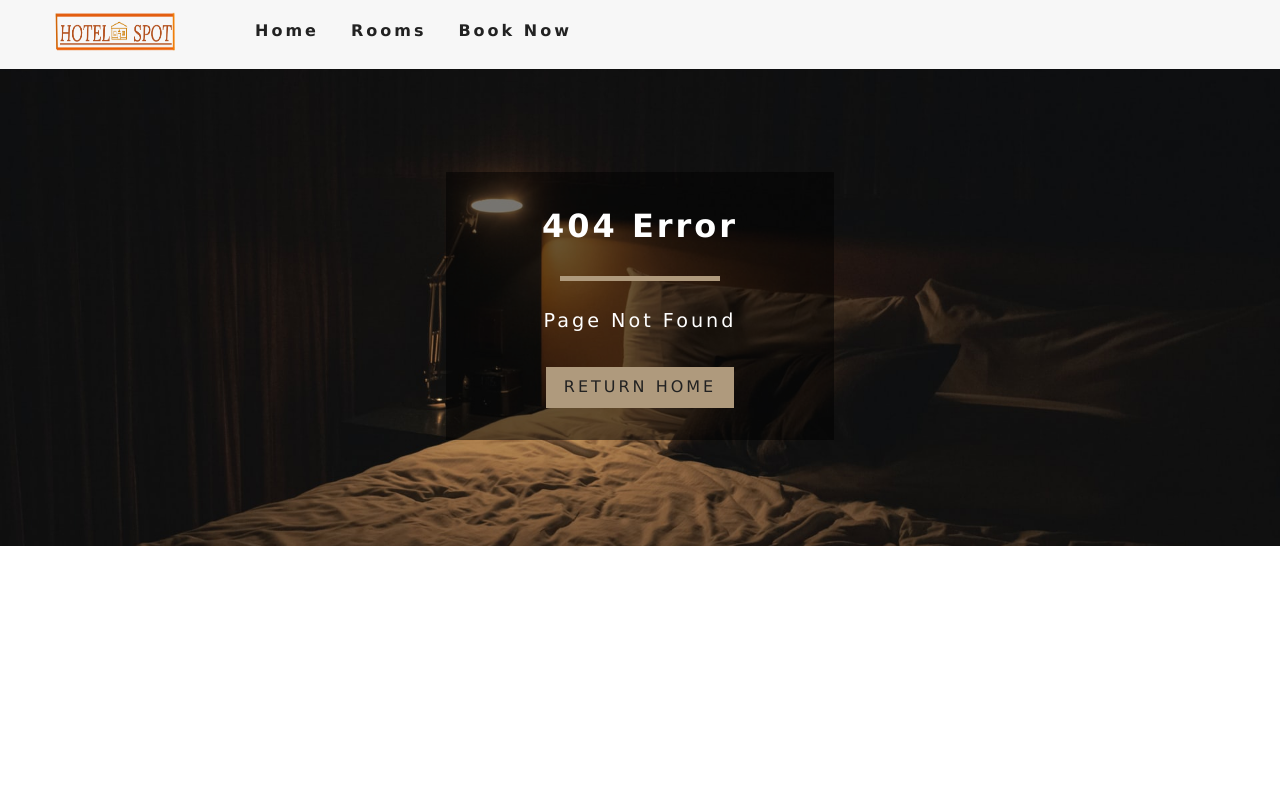
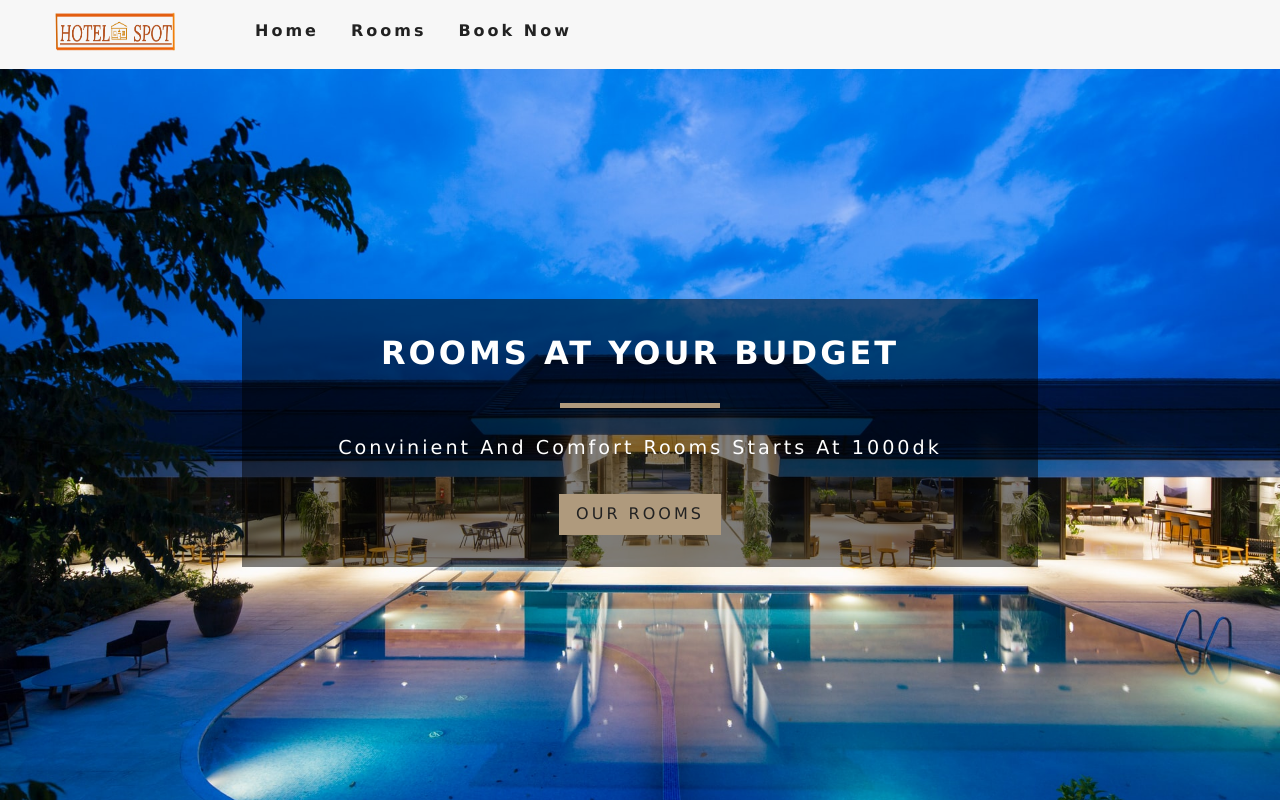
Before and after one commit to mamathamereddy/HotelBooking-Client, a React (Create React App) app in the folder client/: page / in a window 1280 px wide. Before the commit this address had no page. Shown: the top 802 px of the page. Built offline with nearby package versions, Linux system fonts and the light colour scheme; no server answers.

Commit message:
refactored the home route

```diff
--- a/client/src/App.js
+++ b/client/src/App.js
@@ -14,7 +14,7 @@
     <>
       <Navbar />
       <Switch>
-        <Route exact path="/home" component={Home} />
+        <Route exact path="/" component={Home} />
         <Route exact path="/rooms" component={Rooms} />
         <Route exact path="/rooms/:slug" component={SingleRoom} />
         <Route exact path="/bookingForm" component={Form} />
--- a/client/src/components /Navbar.js
+++ b/client/src/components /Navbar.js
@@ -22,7 +22,7 @@
         </div>
         <ul className={isOpen ? "nav-links show-nav" : "nav-links"}>
           <li>
-            <Link to="/home">Home</Link>
+            <Link to="/">Home</Link>
           </li>
           <li>
             <Link to="/rooms">Rooms</Link>
--- a/client/src/containers /Error.js
+++ b/client/src/containers /Error.js
@@ -7,7 +7,7 @@
   return (
     <Hero hero="errorHero">
       <Banner tittle="404 Error" subtitle="Page Not found">
-        <Link to="/home" className="btn-primary">
+        <Link to="/" className="btn-primary">
           Return Home
         </Link>
       </Banner>
--- a/client/src/containers /Rooms.js
+++ b/client/src/containers /Rooms.js
@@ -17,7 +17,7 @@
     <>
     <Hero hero="roomsHero">
       <Banner tittle="Our Rooms">
-        <Link to="/home" className="btn-primary">
+        <Link to="/" className="btn-primary">
           Return Home
         </Link>
       </Banner>
--- a/client/src/containers /SingleRoom.js
+++ b/client/src/containers /SingleRoom.js
@@ -9,7 +9,7 @@
     <>
       <Hero hero="singleHero">
         <Banner tittle="Your selected Room">
-          <Link to="/home" className="btn-primary">
+          <Link to="/" className="btn-primary">
             Back to Home
           </Link>
         </Banner>
```
